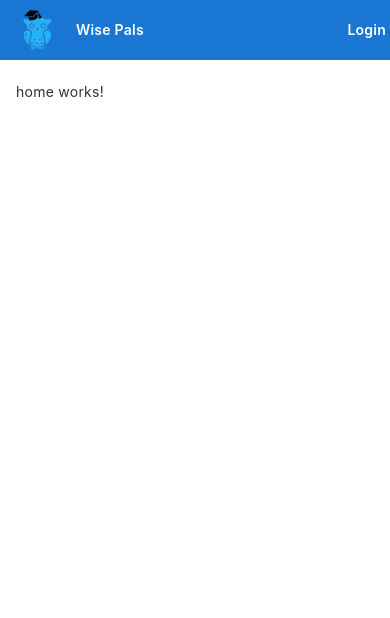
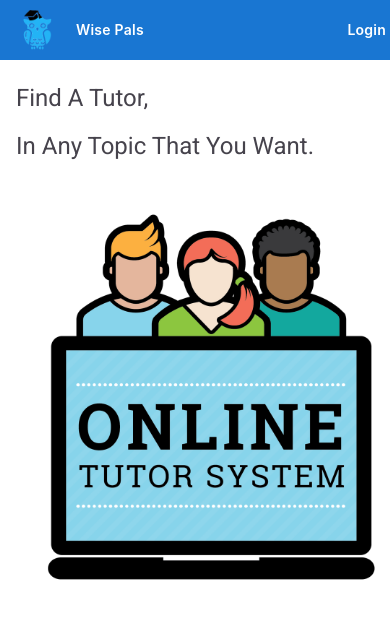
Before and after one commit to sourav0098/wisepal-angular, an Angular app in the folder wise-pals-two/: page / in a window 390 px wide. Shown: the top 618 px of the page. Built offline with nearby package versions, Linux system fonts and the light colour scheme; no server answers.

Commit message:
login screen

```diff
--- a/wise-pals-two/src/app/home/home.component.css
+++ b/wise-pals-two/src/app/home/home.component.css
@@ -0,0 +1,37 @@
+.showcaseArea .container {
+  display: grid;
+  grid-template-columns: repeat(2, 1fr);
+  align-items: center;
+  justify-content: center;
+}
+
+.title {
+  font-size: 1.4rem;
+  color: hsl(260, 6%, 28%);
+  text-transform: capitalize;
+  line-height: 1.4;
+}
+
+.text {
+  color: hsl(0, 0%, 57%);
+  font-size: 1.1rem;
+  margin: 1.9rem 0 2.5rem;
+  max-width: 600px;
+  line-height: 2.3;
+}
+
+.landingPicture {
+  width: 123%;
+  transform: translate(15%, 25px);
+}
+
+@media screen and (max-width: 870px) {
+  .showcaseArea .container {
+    grid-template-columns: 1fr;
+  }
+
+  .landingPicture {
+    width: 100%;
+    transform: none;
+  }
+}
--- a/wise-pals-two/src/app/home/home.component.html
+++ b/wise-pals-two/src/app/home/home.component.html
@@ -1 +1,20 @@
-<p>home works!</p>
+<div class="showcaseArea">
+  <div class="container">
+    <div class="left">
+      <div class="title">
+        <h1>Find a tutor,</h1>
+        <h1>In any topic that you want.</h1>
+        <p class="text">
+          {{ content }}
+        </p>
+      </div>
+    </div>
+    <div class="right">
+      <img
+        class="landingPicture"
+        src="assets/landingPicture.png"
+        alt="landingPicture"
+      />
+    </div>
+  </div>
+</div>
--- a/wise-pals-two/src/app/home/home.component.ts
+++ b/wise-pals-two/src/app/home/home.component.ts
@@ -1,4 +1,6 @@
-import { Component } from '@angular/core';
+import { Component, OnInit } from '@angular/core';
+import { API_ENDPOINTS } from '../../util/apiEndpoints';
+import { HttpClient } from '@angular/common/http';
 
 @Component({
   selector: 'app-home',
@@ -7,4 +9,18 @@ import { Component } from '@angular/core';
 })
 export class HomeComponent {
 
+  result: any;
+  content= ''
+
+  constructor(private http: HttpClient) { }
+
+  ngOnInit() {
+    this.http.get(`${API_ENDPOINTS.BASE_URL}${API_ENDPOINTS.CONTENTS}/63e7a5d14236e852403de3c6`)
+      .subscribe(item => {
+        this.result = item;
+        console.log('response: ', this.result);
+        this.content = this.result.data.description;
+      });
+  }
+
 }
```
Also changed, not shown: wise-pals-two/src/assets/landingPicture.png (added).
